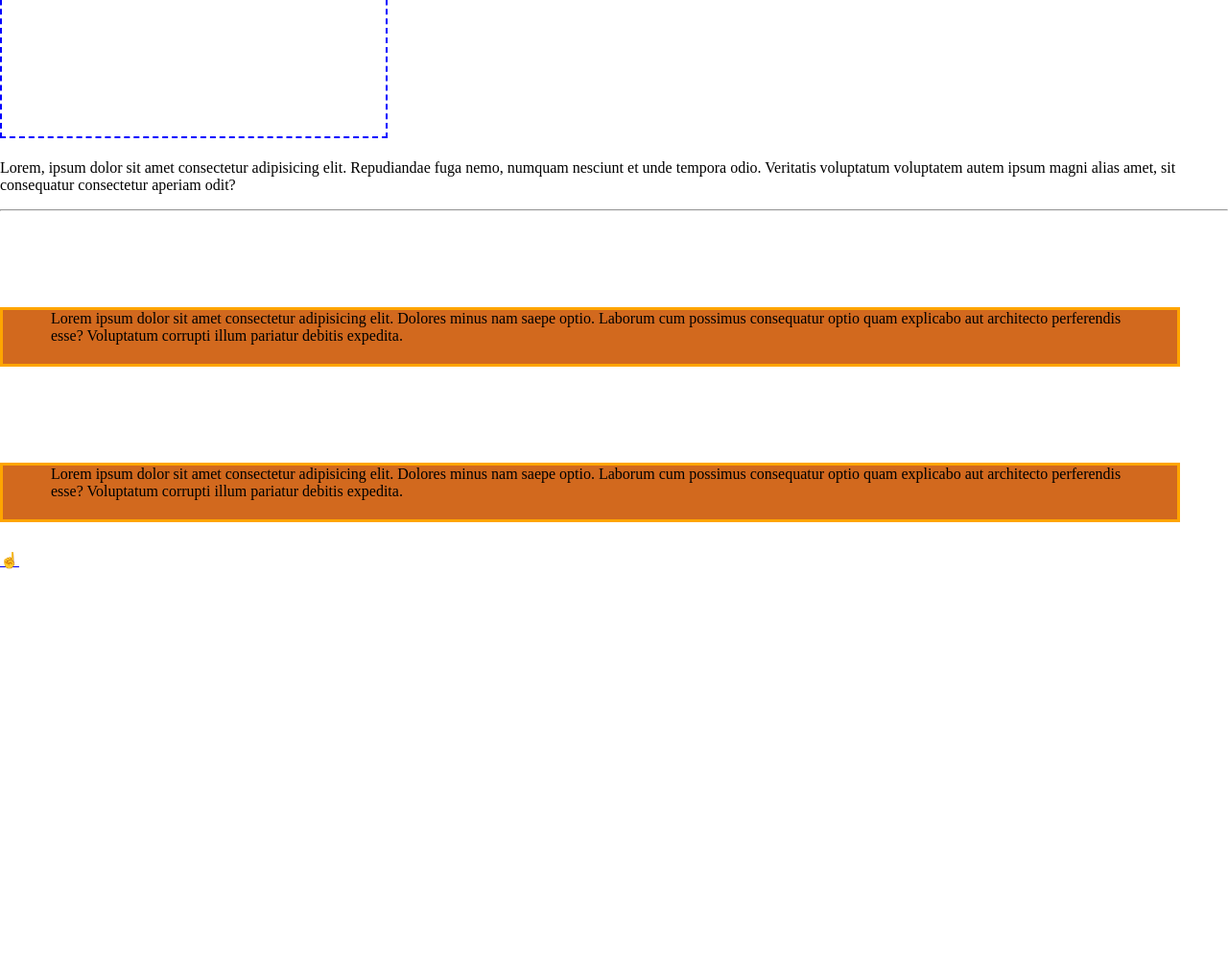
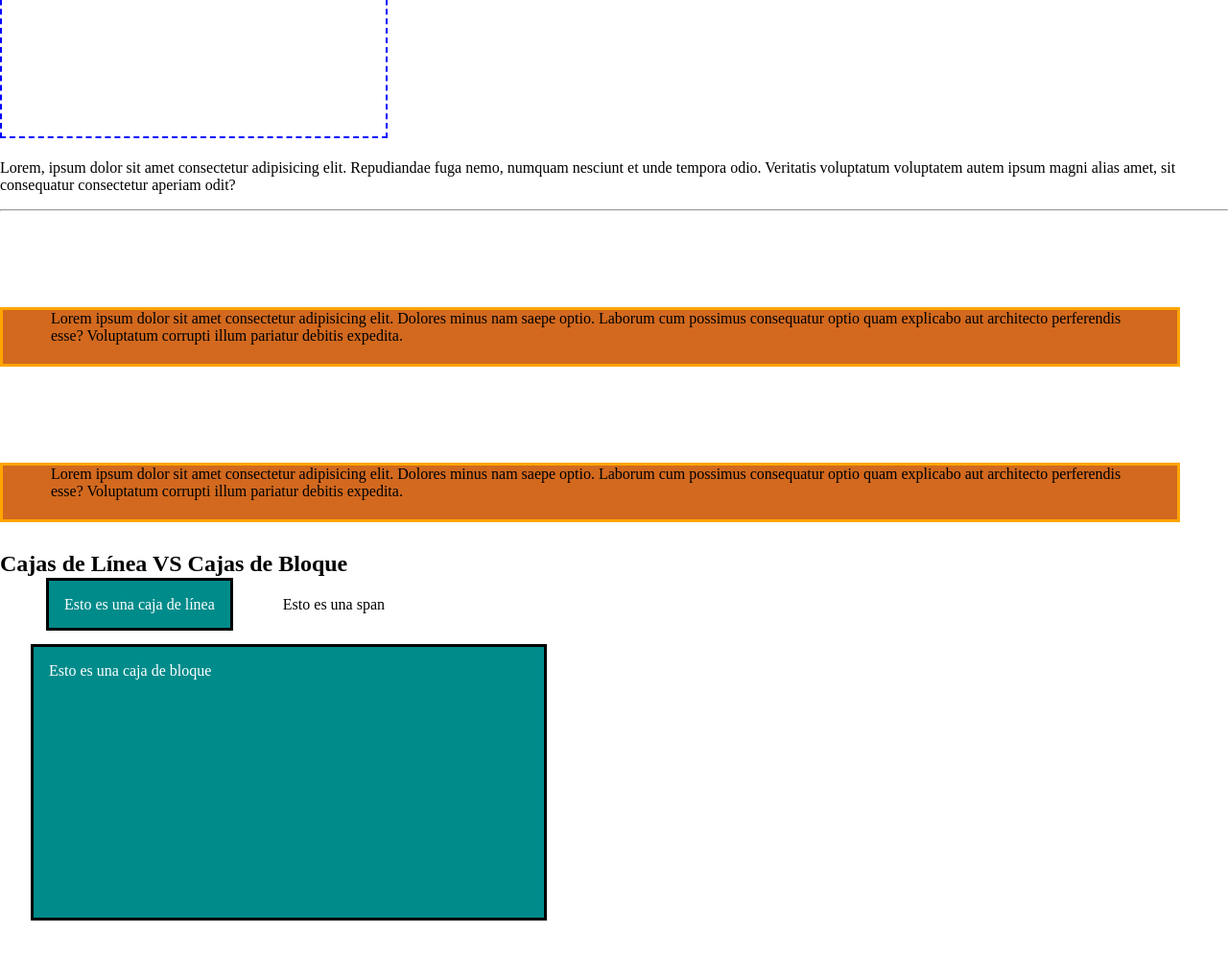
Before and after one commit to misaeladame/css, a plain HTML site: page box-model.html in a window 1280 px wide. Shown: the part 81-1078 px from the top of the page at 96% size. Before the commit the page ends 800 px from the top, so only its background shows below. Drawn offline with Linux system fonts and the light colour scheme.

Commit message:
Cajas de línea VS Cajas de Bloque

```diff
--- a/box-model.html
+++ b/box-model.html
@@ -22,6 +22,13 @@
   <div class="caja-dos">Lorem ipsum dolor sit amet consectetur adipisicing elit. Dolores minus nam saepe optio. Laborum
     cum possimus consequatur optio quam explicabo aut architecto perferendis esse? Voluptatum corrupti illum pariatur
     debitis expedita.</div>
+  <h2>Cajas de Línea VS Cajas de Bloque</h2>
+  <span class="caja-linea">Esto es una caja de línea</span>
+  <span>Esto es una span</span>
+  <div class="caja-bloque">Esto es una caja de bloque</div>
+
+
+  <br><br><br><br><br><br><br><br><br><br><br><br><br><br><br><br><br><br><br><br><br><br><br><br><br><br><br><br><br><br>
   <a href="index.html#temario-css">☝️</a>
 </body>
 
--- a/css/box-model.css
+++ b/css/box-model.css
@@ -66,3 +66,34 @@ h1 {
   padding: 0 40px 20px 50px;
   margin: 100px 50px 30px 0;
 }
+
+/*
+Caja de Línea
+  - Ocupan el espacio necesario para mostrar su contenido.
+  - No tienen dimensiones modificables (alto, ancho).
+  - Permiten otros elementos a su lado
+  - Padding y margin solo empujan a elementos adyacentes en horizontal, NUNCA EN VERTICAL
+
+Caja de Bloque
+  - Ocupan todo el ancho disponible, lo que genera saltos de línea.
+  - Tienen dimensiones modificables (alto, ancho).
+  - No permiten otros elementos a su lado (aunque especifique en ancho, siguen ocupando todo el espacio disponible a lo ancho, generando saltos de línea).
+*/
+
+.caja-bloque,
+.caja-linea {
+  background-color: darkcyan;
+  color: white;
+  width: 500px;
+  height: 250px;
+  border: medium solid black;
+  padding: 16px;
+}
+
+.caja-bloque {
+  margin: 32px;
+}
+
+.caja-linea {
+  margin: 48px;
+}
```
Also changed, not shown: index.html (+18 -3 lines).
